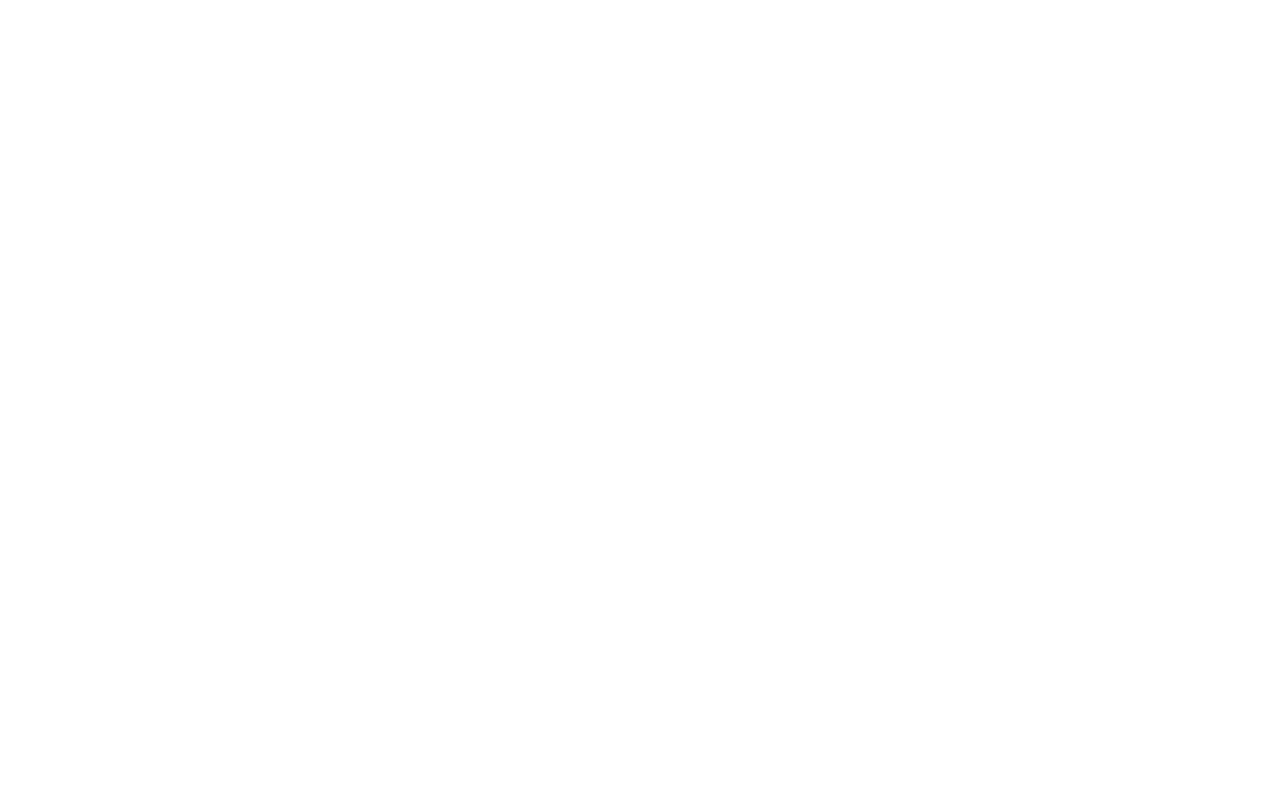
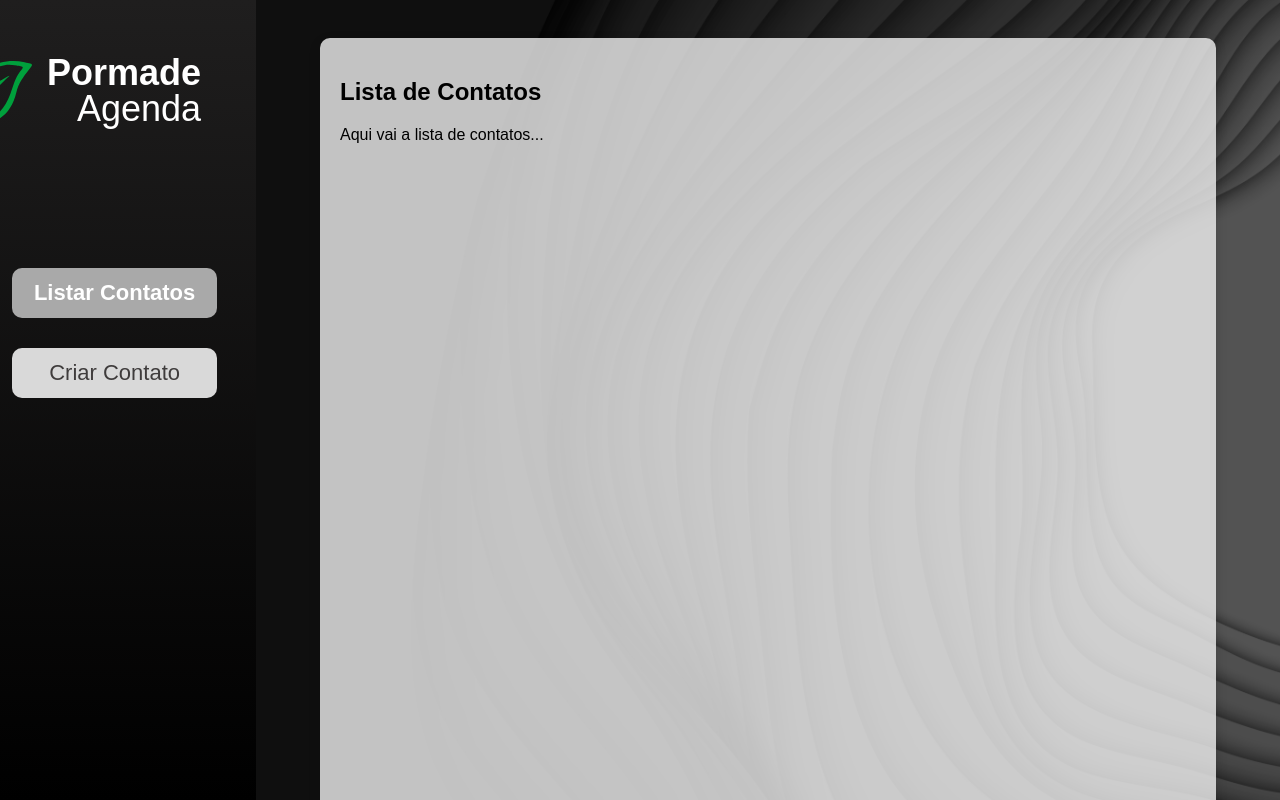
Before and after one commit to yaaasminnscotti/Agenda-Pormade, a React (Vite) app: page /paginainicial in a window 1280 px wide. Before the commit this address had no page. Built offline with nearby package versions, Linux system fonts and the light colour scheme.

Commit message:
Página inicial iniciada

```diff
--- a/src/App.jsx
+++ b/src/App.jsx
@@ -1,6 +1,7 @@
 import { BrowserRouter, Routes, Route } from "react-router-dom";
 import Login from "./pages/Login";
 import Cadastro from './pages/Cadastro'
+import PaginaInicial from "./pages/PaginaInicial";
 
 
 export default function App(){
@@ -9,6 +10,7 @@
         <Routes>
             <Route path="/" element={<Login />} />
             <Route path="/cadastro" element={<Cadastro />} />
+            <Route path="/paginainicial" element={<PaginaInicial />} />
         </Routes>
     </BrowserRouter>
     )
--- a/src/components/Barra/index.jsx
+++ b/src/components/Barra/index.jsx
@@ -1,7 +1,7 @@
 import styled from 'styled-components'
 import Logo from '../../assets/images/folha.svg'
 
-const FundoBarra = styled.div`
+export const FundoBarra = styled.div`
   position: absolute;
   left: 0;
   top: 0;
@@ -10,22 +10,23 @@
   background-image: linear-gradient(180deg, #1f1e1e, #000000);
   display: flex;
   flex-direction: column;
-  align-items: center;
-  justify-content: center;
+  align-items: flex-end;
+  justify-content: ${({ $JustifyContent }) => $JustifyContent || "center"} ;
   color: #fff;
   text-align: center;
   z-index: 10;
+  gap: 30px;
 `;
 
-const FundoImgeTextos = styled.div`
+export const FundoImgeTextos = styled.div`
   display: flex;
   flex-direction: column;
   align-items: flex-end;
   justify-content: flex-end;
-  padding: 30px;
+  padding: 55px;
 `;
 
-const ImgeTexto = styled.div`
+export const ImgeTexto = styled.div`
   display: flex;
   gap: 15px;
   margin-bottom: 40px;
@@ -42,19 +43,19 @@
   text-align: ${({ $fontalign }) => $fontalign || "right"};
 `;
 
-const LogoPormade = styled.img`
+export const LogoPormade = styled.img`
   width: 100px;
   height: auto;
 `;
 
-const TituloContainer = styled.div`
+export const TituloContainer = styled.div`
   display: flex;
   flex-direction: column;
   align-items: flex-end;
   line-height: 1;
 `;
 
-const PormadeAgenda = styled.h1`
+export const PormadeAgenda = styled.h1`
   color: #fff;
   font-size: 36px;
   font-weight: ${({ $fontWeight }) => $fontWeight || 700};
--- a/src/components/Botao/index.jsx
+++ b/src/components/Botao/index.jsx
@@ -25,8 +25,8 @@
 
     return(
     <BotaoEnviar>
-        <a onClick={() => navigate("/#")} style={{ cursor: "pointer" }}>
-          Clique aqui
+        <a onClick={() => navigate("/paginainicial")} style={{ cursor: "pointer" }}>
+          Acessar
         </a>
     </BotaoEnviar>
     )
--- /dev/null
+++ b/src/components/ConteudoExpandido/index.jsx
@@ -0,0 +1,40 @@
+import styled from "styled-components";
+
+const DivExpandido = styled.div`
+  position: relative;
+  z-index: 10;
+  width: 69%;
+  height: 100vh;
+  background-color: rgba(240, 240, 240, 0.8);
+  border-radius: 10px;
+  padding: 20px;
+  box-shadow: 0 4px 12px rgba(0,0,0,0.15);
+
+  margin: 3% 5% 0 25%;
+
+`;
+
+
+
+
+const ConteudoExpandido = ({ ativo }) => {
+  return (
+    <>
+      {ativo === "listar" && (
+        <DivExpandido>
+          <h2>Lista de Contatos</h2>
+          <p>Aqui vai a lista de contatos...</p>
+        </DivExpandido>
+      )}
+
+      {ativo === "criar" && (
+        <DivExpandido>
+          <h2>Criar Novo Contato</h2>
+          <p>Aqui vai o formulário para criar contato...</p>
+        </DivExpandido>
+      )}
+    </>
+  );
+};
+
+export default ConteudoExpandido;
--- a/src/components/FormLogin/index.jsx
+++ b/src/components/FormLogin/index.jsx
@@ -34,7 +34,7 @@
 
 export const Inputs=styled.input`
   width: 85%;
-height: 12%;
+height: 56px;
   padding:${({ $Padding }) => $Padding || "0 8px"} ;
   border-radius: 10px;
   border: none;
--- /dev/null
+++ b/src/components/Nav/index.jsx
@@ -0,0 +1,40 @@
+import styled, { css } from "styled-components";
+
+const ListaNav = styled.div`
+  width: 80%;
+  background-color: #d9d9d9;
+  height: 50px;
+  align-items: center;
+  justify-content: center;
+  display: flex;
+  font-size: 22px;
+  margin-right: 39px;
+  border-radius: 10px;
+  color: #3f3c3c;
+  cursor: pointer;
+  user-select: none;
+
+  ${({ $active }) =>
+    $active &&
+    css`
+      background-color: #a9a9a9;
+      color: white;
+      font-weight: bold;
+    `}
+`;
+
+const Nav = ({ ativo, setAtivo }) => {
+  return (
+    <>
+      <ListaNav $active={ativo === "listar"} onClick={() => setAtivo("listar")}>
+        Listar Contatos
+      </ListaNav>
+
+      <ListaNav $active={ativo === "criar"} onClick={() => setAtivo("criar")}>
+        Criar Contato
+      </ListaNav>
+    </>
+  );
+};
+
+export default Nav;
--- a/src/pages/Login/Login.css
+++ /dev/null
@@ -1,6 +0,0 @@
-body, html {
-  margin: 0;
-  padding: 0;
-  height: 100%;
-  font-family: Arial, sans-serif;
-}
--- a/src/pages/Login/index.jsx
+++ b/src/pages/Login/index.jsx
@@ -1,6 +1,6 @@
 import Fundo from '../../components/Fundo'
 import styled from 'styled-components'
-import './Login.css'
+import '../Cadastro/Cadastro.css'
 import Barra from '../../components/Barra'
 import LoginDiv from '../../components/FormLogin'
 
--- /dev/null
+++ b/src/pages/PaginaInicial/index.jsx
@@ -0,0 +1,66 @@
+import { useState } from "react";
+import styled from "styled-components";
+import { FundoBarra, FundoImgeTextos, ImgeTexto, LogoPormade, PormadeAgenda, TituloContainer } from "../../components/Barra";
+import Fundo from "../../components/Fundo";
+import Logo from "../../assets/images/folha.svg";
+import Nav from "../../components/Nav";
+import ConteudoExpandido from "../../components/ConteudoExpandido";
+
+const PaginaWrapper = styled.div`
+  position: relative;
+  width: 100%;
+  height: 100vh;
+  overflow: hidden;
+`;
+
+const FundoContainer = styled.div`
+  position: absolute;
+  inset: 0;
+  z-index: 0;
+`;
+
+const ContainerPrincipal = styled.section`
+  display: flex;
+  flex-direction: row;
+  align-items: flex-start;
+  gap: 40px;
+  position: relative;
+  z-index: 1;
+  margin: 0;
+  box-sizing: border-box;
+  width: 100%;
+`;
+
+const PaginaInicial = () => {
+  const [ativo, setAtivo] = useState("listar");
+
+  return (
+    <PaginaWrapper>
+      <FundoContainer>
+        <Fundo />
+      </FundoContainer>
+
+      <ContainerPrincipal>
+        <FundoBarra $JustifyContent="flex-start">
+          <FundoImgeTextos>
+            <ImgeTexto>
+              <LogoPormade src={Logo} alt="logo" />
+              <TituloContainer>
+                <PormadeAgenda>Pormade</PormadeAgenda>
+                <PormadeAgenda $fontWeight="400">Agenda</PormadeAgenda>
+              </TituloContainer>
+            </ImgeTexto>
+          </FundoImgeTextos>
+
+          {/* 🔹 Agora o Nav recebe o estado do pai */}
+          <Nav ativo={ativo} setAtivo={setAtivo} />
+        </FundoBarra>
+
+        {/* 🔹 E o ConteudoExpandido usa o mesmo estado */}
+        <ConteudoExpandido ativo={ativo} />
+      </ContainerPrincipal>
+    </PaginaWrapper>
+  );
+};
+
+export default PaginaInicial;
```
Also changed, not shown: src/components/Pesquisa/index.jsx (added).
